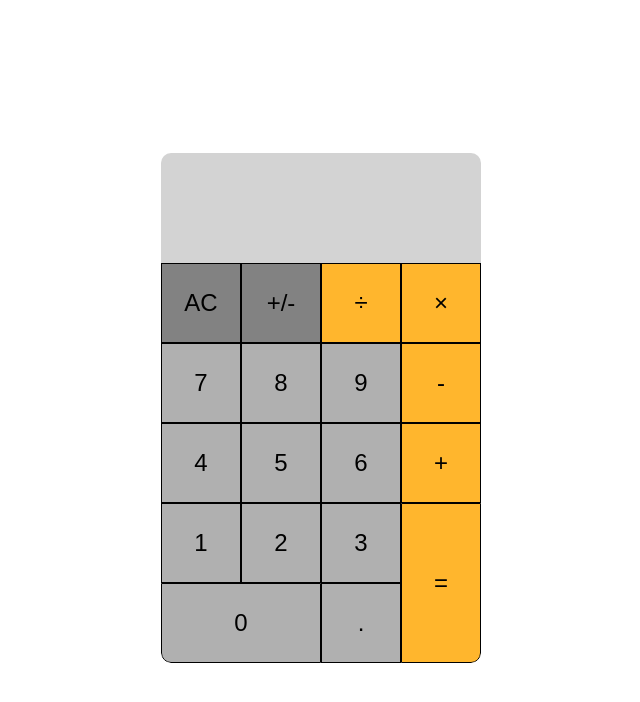
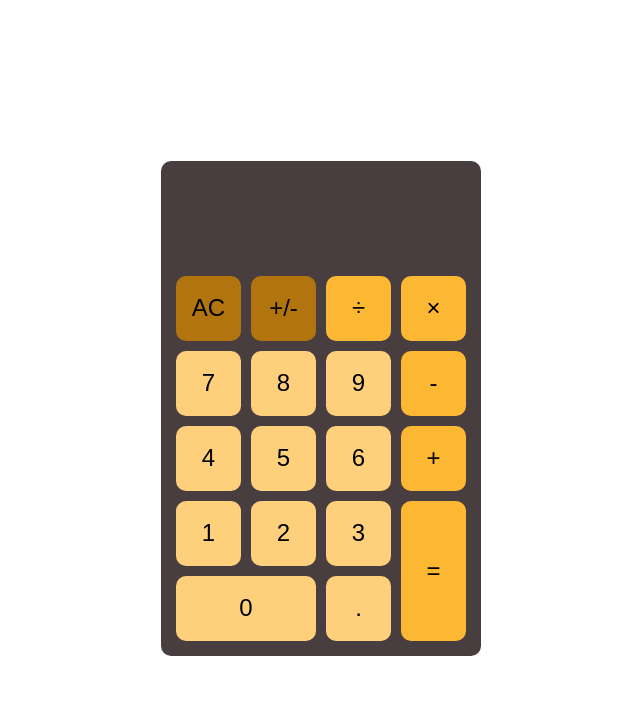
Before and after one commit to Ahureau/calculator, a plain HTML site: page index.html in a window 1280 px wide. Shown: the whole page, without its empty margins (319-959 px from the left). Drawn offline with Linux system fonts and the light colour scheme.

Commit message:
Calculator 1.0

```diff
--- a/styles.css
+++ b/styles.css
@@ -16,6 +16,7 @@ main {
     flex-direction: column;
     overflow: hidden;
     border-radius: 10px;
+    background-color: #483D3F;
 }
 
 button {
@@ -23,11 +24,11 @@ button {
     font-size: 24px;
     align-items: center;
     justify-content: center;
-    width: 80px;
-    height: 80px;
+    width: 65px;
+    height: 65px;
     border: 0;
     opacity: 1;
-    border: 0.5px solid black;
+    border-radius: 10px;
 }
 
 button:hover {
@@ -39,11 +40,10 @@ button:active {
 }
 
 #screen {
-    background-color:lightgrey;
     flex: 1 4 25%;
     display: flex;
     flex-direction: column;
-    padding: 10px;
+    padding: 10px 10px 0 10px;
 }
 
 .displayText {
@@ -54,6 +54,7 @@ button:active {
     overflow-x: hidden;
     align-items: center;
     justify-content: flex-end;
+    color: white;
 }
 
 #buttons {
@@ -62,12 +63,16 @@ button:active {
     flex-direction: column;
     flex: 4 1 75%;
     border-radius: 5px;
+    gap: 10px;
+    margin: 10px;
+    padding: 5px;
 }
 
 #topRow,
 #bottomRow {
     width: 100%;
     display: flex;
+    gap: 10px;
 }
 
 #topRow {
@@ -81,6 +86,7 @@ button:active {
 #leftButtons,
 #rightButtons {
     display: flex;
+    gap: 10px;
 }
 
 #leftButtons {
@@ -98,22 +104,14 @@ button:active {
     flex: 2 1 130px;
 }
 
-.largeButtons.number {
-    border-radius: 0 0 0 10px;
-}
-
-.largeButtons.operation {
-    border-radius: 0 0 10px 0;
-}
-
 .other {
-    background-color: rgb(130, 130, 130);
+    background-color: #B1740F;
 }
 
 .operation {
-    background-color: rgb(255, 182, 45);
+    background-color: #FDB833;
 }
 
 .number {
-    background-color: rgb(176, 176, 176);
+    background-color: #FFD07B;
 }
```
